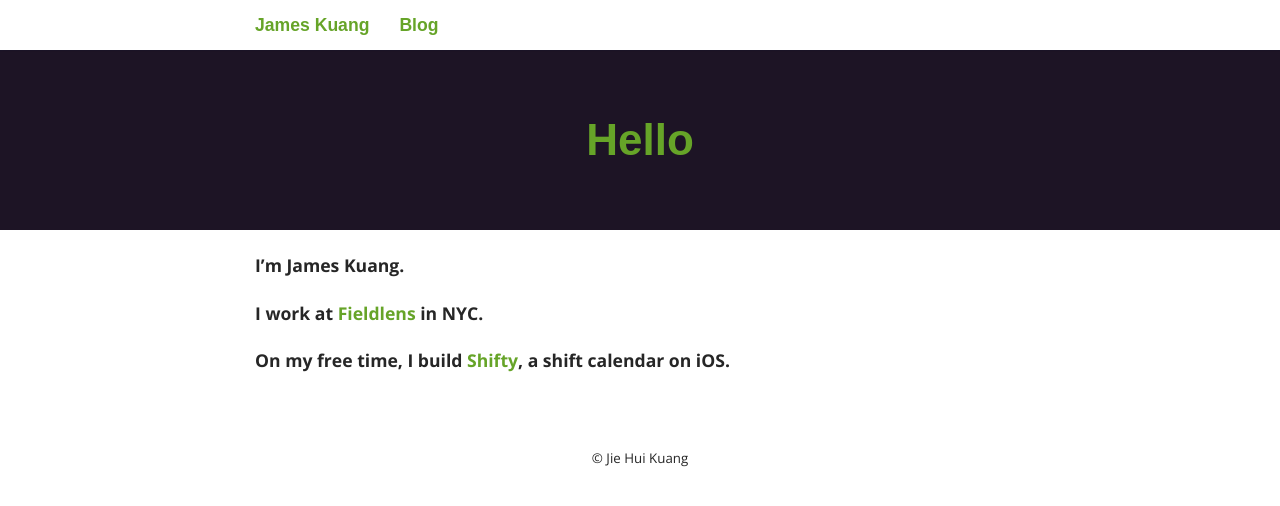
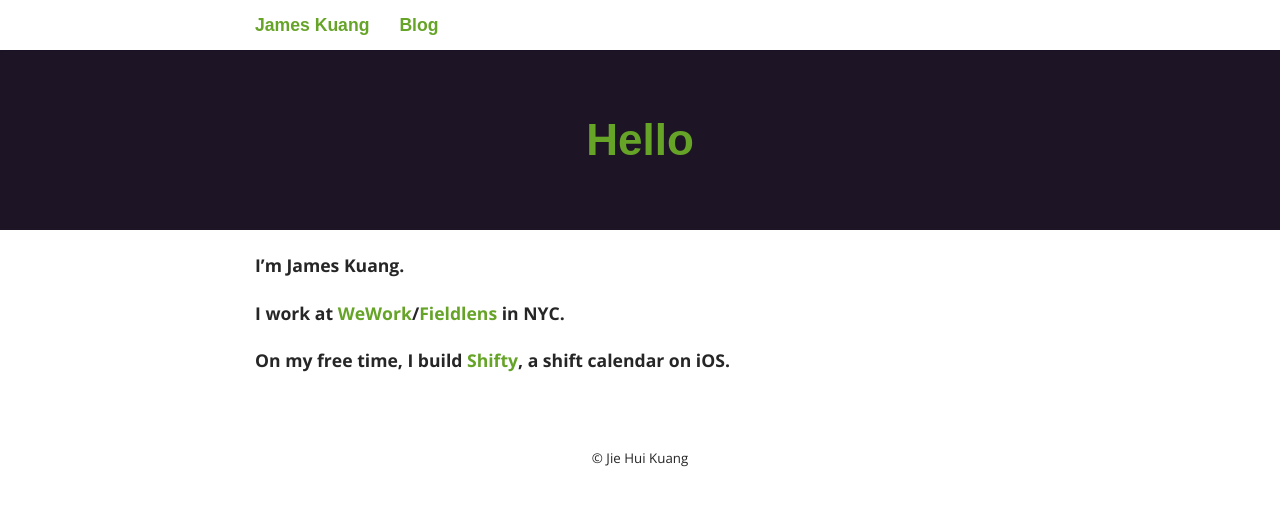
Before and after one commit to JamesKuang/jameskuang.github.io, a Jekyll site: the page built from index.md, in a window 1280 px wide. Shown: the top 506 px of the page. Built offline with Jekyll 4.4.1, drawn with Linux system fonts in a browser that asks for light colours; some web fonts are replaced.

Commit message:
Update work

```diff
--- a/index.md
+++ b/index.md
@@ -5,5 +5,5 @@
 layout: default
 ---
 #### I'm James Kuang.
-#### I work at [Fieldlens](https://fieldlens.com) in NYC.
+#### I work at [WeWork](https://www.wework.com)/[Fieldlens](https://fieldlens.com) in NYC.
 #### On my free time, I build [Shifty](http://www.shiftycalendar.com), a shift calendar on iOS.
```
